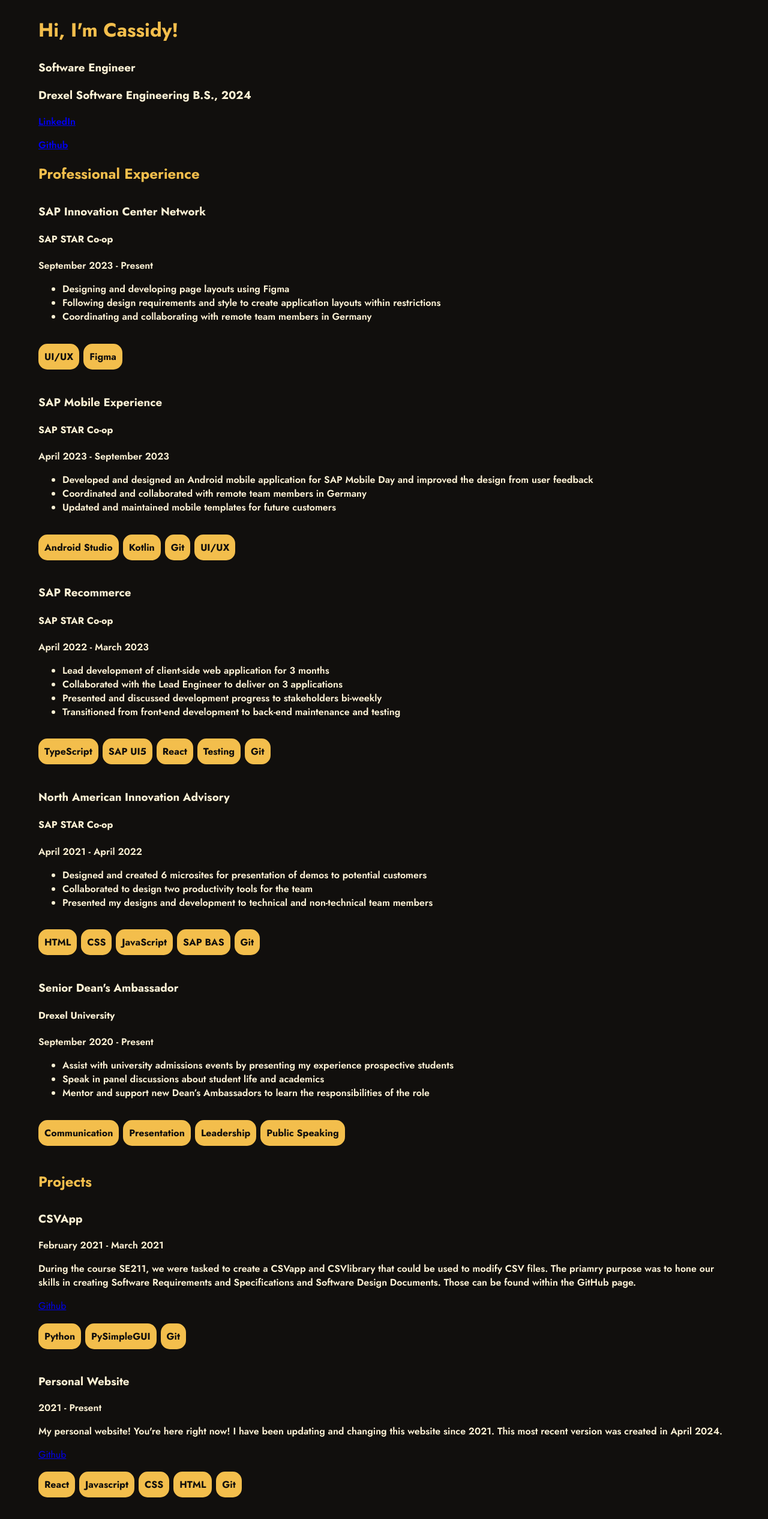
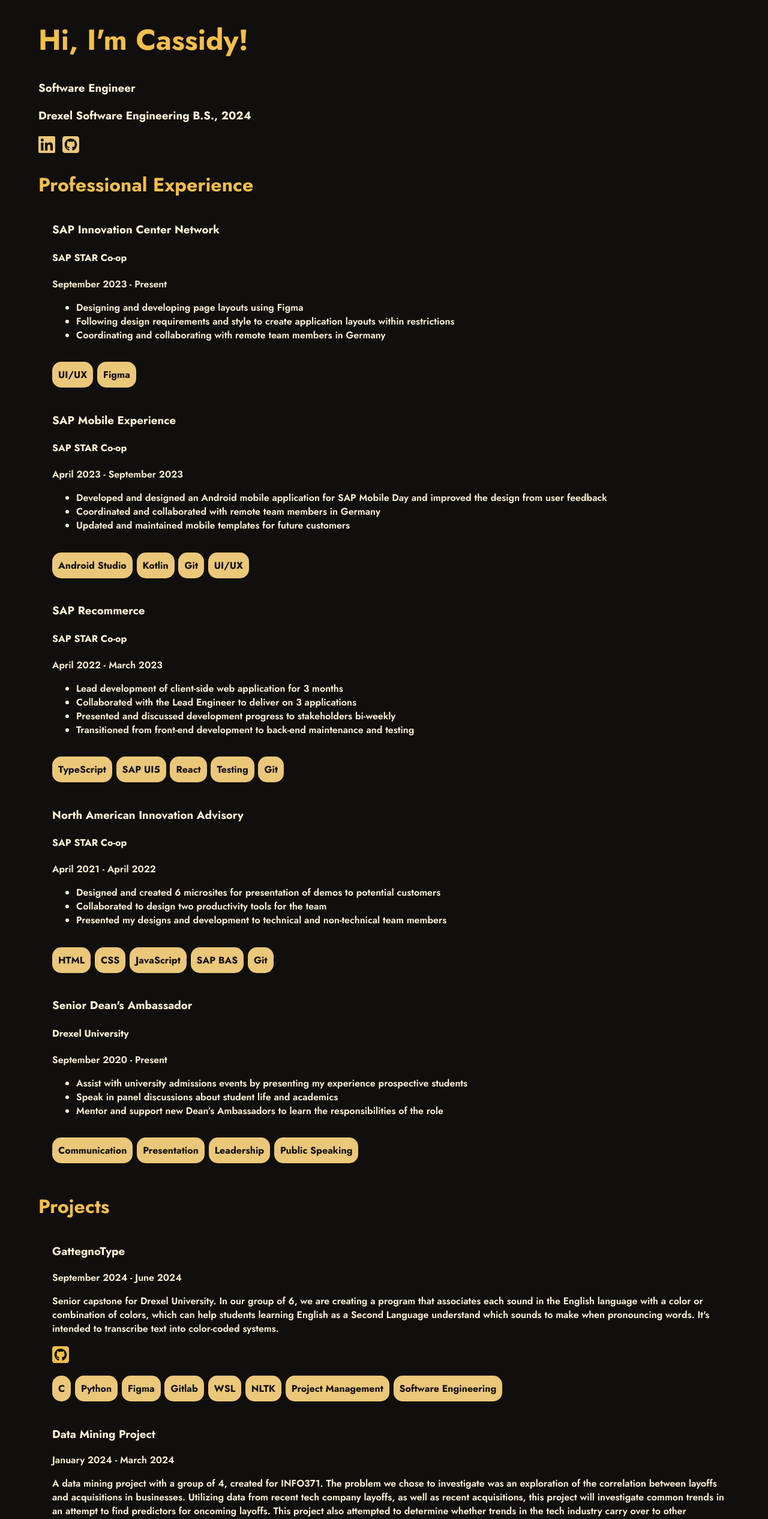
Before and after one commit to systemc12ashe/systemc12ashe.github.io, a React (Create React App) app in the folder personal-website/: page / in a window 1280 px wide. Shown: the top 2532 px of the page at 60% size. Built offline with nearby package versions, Linux system fonts and the light colour scheme.

Commit message:
icon updates

```diff
--- a/personal-website/package.json
+++ b/personal-website/package.json
@@ -4,6 +4,12 @@
   "version": "0.1.0",
   "private": true,
   "dependencies": {
+    "@fortawesome/fontawesome-free": "^6.5.2",
+    "@fortawesome/fontawesome-svg-core": "^6.5.2",
+    "@fortawesome/free-brands-svg-icons": "^6.5.2",
+    "@fortawesome/free-regular-svg-icons": "^6.5.2",
+    "@fortawesome/free-solid-svg-icons": "^6.5.2",
+    "@fortawesome/react-fontawesome": "^0.2.0",
     "@testing-library/jest-dom": "^5.17.0",
     "@testing-library/react": "^13.4.0",
     "@testing-library/user-event": "^13.5.0",
--- a/personal-website/src/App.css
+++ b/personal-website/src/App.css
@@ -59,7 +59,7 @@
 
 .skill {
   display: inline;
-  background-color: #f3be4c;
+  background-color: #ebc77a;
   margin-left: 0;
   margin-right: .6%;
   padding: 10px;
@@ -70,13 +70,22 @@
 
 #intro {
   color: #f3be4c;
-  font-size:xx-large;
+  font-size:3em;
 }
 
 .sectionHeader {
   color: #f3be4c;
+  font-size: xx-large;
 }
 
 p, li {
   font-weight: 600;
 }
+li.icon, FontAwesome{
+  display: inline;
+  padding-right: 1%;
+}
+
+.workSection, .projectSection {
+  padding-left: 2%;
+}
--- a/personal-website/src/App.js
+++ b/personal-website/src/App.js
@@ -2,21 +2,24 @@
 import './App.css';
 import { ProjectSection } from './ProjectSection';
 import { WorkSection } from './WorkSection';
-
+import { FontAwesomeIcon } from '@fortawesome/react-fontawesome'
+import { faSquareGithub } from '@fortawesome/free-brands-svg-icons'
+import { faLinkedin } from '@fortawesome/free-brands-svg-icons'
 
 function App() {
 
     return (
       <div className="App">
         <div className="Content">
-          <h2 id='intro'>Hi, I'm Cassidy!</h2>
+          <h1 id='intro'>Hi, I'm Cassidy!</h1>
           <h3>Software Engineer</h3>
           <h3>Drexel Software Engineering B.S., 2024</h3>
-          <p><a href = "https://www.linkedin.com/in/cassidyashe/">LinkedIn</a></p>
-          <p><a href = "https://github.com/systemc12ashe">Github</a></p>
+          <li className = 'icon'><a href = "https://www.linkedin.com/in/cassidyashe/"><FontAwesomeIcon icon={faLinkedin} color='#ebc77a' size='2x' /></a></li>
+          <li className = 'icon'><a href = "https://github.com/systemc12ashe"><FontAwesomeIcon icon={faSquareGithub} color='#ebc77a' size='2x' /></a></li>
         </div>
         <div>
           <div>
+          <a></a>
             <h2 className='sectionHeader'>Professional Experience</h2>
             <WorkSection />
             <h2 className='sectionHeader'>Projects</h2>
--- a/personal-website/src/Project.js
+++ b/personal-website/src/Project.js
@@ -1,10 +1,13 @@
+import { FontAwesomeIcon } from '@fortawesome/react-fontawesome'
+import { faSquareGithub } from '@fortawesome/free-brands-svg-icons'
+
 export function Project({name, startDate, endDate, information, github}) {
     return (
         <div className="project">
             <h3>{name}</h3>
             <p>{startDate} - {endDate}</p>
             <p>{information}</p>
-            <a href = {github}>Github</a>
+            <a href = {github}><FontAwesomeIcon icon={faSquareGithub} color='#f3be4c' size='2x' /></a>
         </div>
     )
   }
--- a/personal-website/src/ProjectSection.js
+++ b/personal-website/src/ProjectSection.js
@@ -3,7 +3,7 @@
 
 export function ProjectSection() {
     const projectJson = {
-        "1": {
+        "6": {
             "name": "CSVApp",
             "startDate": "February 2021",
             "endDate": "March 2021",
@@ -11,7 +11,7 @@
             "technologies": ["Python", "PySimpleGUI", "Git"],
             "github": "https://github.com/systemc12ashe/se211CourseProject"
         },
-        "2": {
+        "5": {
             "name": "Personal Website",
             "startDate": "2021",
             "endDate": "Present",
@@ -19,7 +19,7 @@
             "technologies": ["React", "Javascript", "CSS", "HTML", "Git"],
             "github": "https://github.com/systemc12ashe/systemc12ashe.github.io"
         },
-        "3": {
+        "4": {
             "name": "Calendar",
             "startDate": "February 2022",
             "endDate": "March 2022",
@@ -27,7 +27,7 @@
             "technologies": ["React", "NodeJS", "Firebase", "Google Calendar API", "Git"],
             "github": "https://github.com/systemc12ashe/calendarApp"
         },
-        "4": {
+        "3": {
             "name": "Blockly",
             "startDate": "September 2023",
             "endDate": "December 2023",
@@ -35,7 +35,7 @@
             "technologies": ["TypeScript", "Git"],
             "github": "https://github.com/systemc12ashe/blockly"
         },
-        "5": {
+        "2": {
             "name": "Data Mining Project",
             "startDate": "January 2024",
             "endDate": "March 2024",
@@ -43,17 +43,17 @@
             "technologies": ["Python", "Pandas", "Weka", "Git"],
             "github": "https://github.com/systemc12ashe/data_mining"
         },
-        "6": {
+        "1": {
             "name": "GattegnoType",
             "startDate": "September 2024",
             "endDate": "June 2024",
             "information": "Senior capstone for Drexel University. In our group of 6, we are creating a program that associates each sound in the English language with a color or combination of colors, which can help students learning English as a Second Language understand which sounds to make when pronouncing words. It's intended to transcribe text into color-coded systems.",
             "technologies": ["C", "Python", "Figma", "Gitlab", "WSL", "NLTK" ,"Project Management", "Software Engineering"],
-            "github": "Coming Soon"
+            "github": ""
         }
     }
     return(
-        <div>
+        <div className='projectSection'>
             {Object.keys(projectJson).map((key, i) => (
                 <div key={i}>
                     <Project
--- a/personal-website/src/WorkSection.js
+++ b/personal-website/src/WorkSection.js
@@ -62,7 +62,7 @@
         },
     }
     return(
-        <div>
+        <div className='workSection'>
             {Object.keys(workJson).map((key, i) => (
                 <div key={i}>
                     <Work
```
Also changed, not shown: 1 other file (tests, documents, lock files or other folders).
